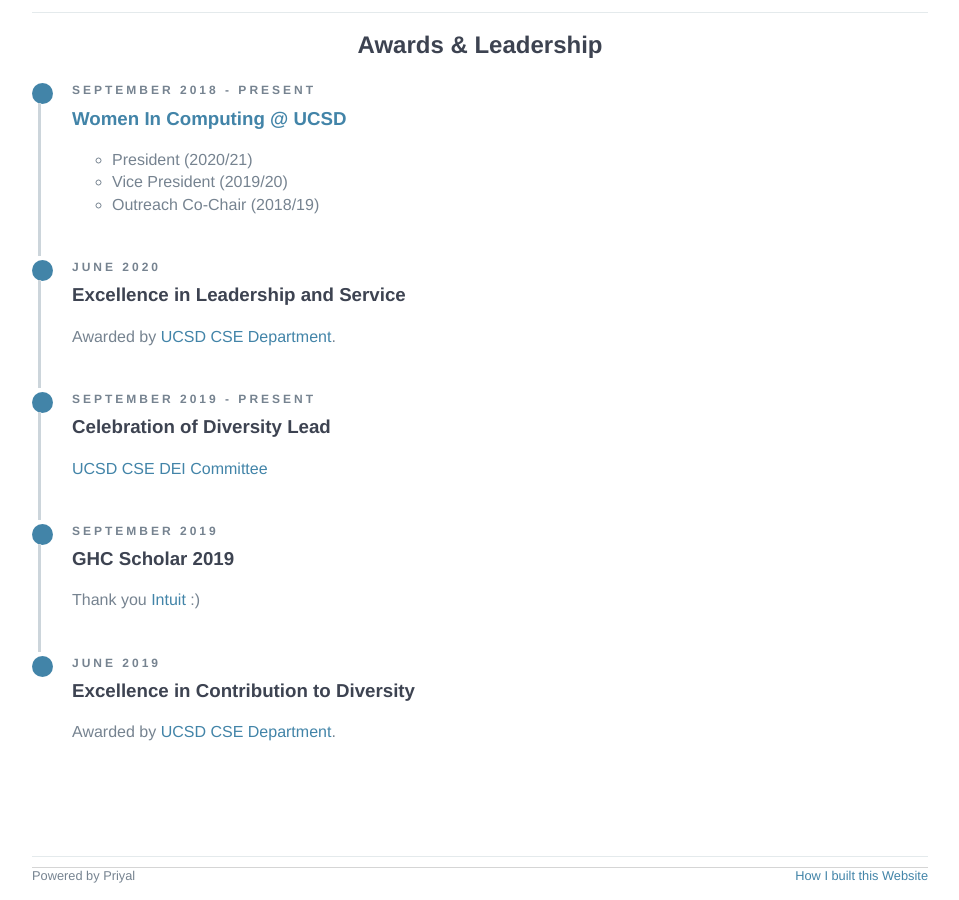
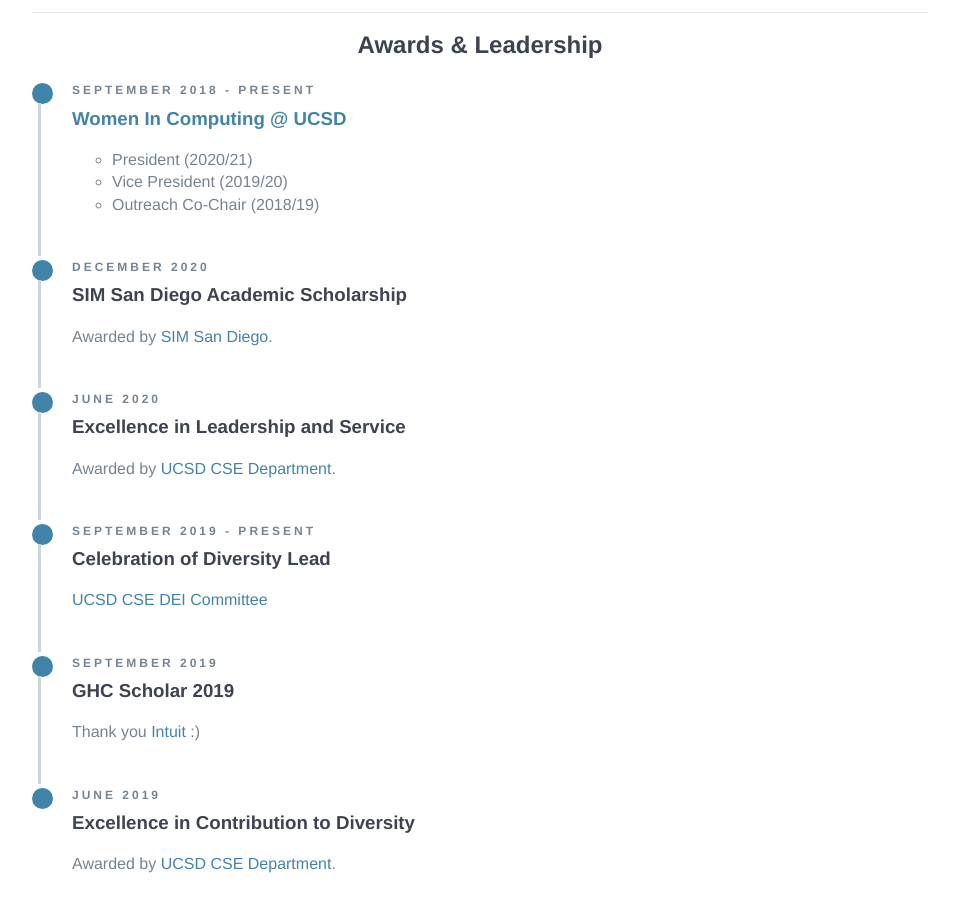
Before and after one commit to p-suneja/p-suneja.github.io, a Jekyll site: the page built from index.html, in a window 1280 px wide and 900 px high, scrolled down 2921 px. Shown: the whole window, without its empty margins (160-1119 px from the left). Built offline with Jekyll 4.4.1, drawn with Linux system fonts in a browser that asks for light colours; nearby versions of some CDN libraries.

Commit message:
Update index.html

```diff
--- a/index.html
+++ b/index.html
@@ -244,6 +244,16 @@ title: Priyal Suneja
                             </ul>
                         </div>
                     </li>
+		<li class="timeline-item">
+                        <div class="timeline-info">
+                            <span>December 2020</span>
+                        </div>
+                        <div class="timeline-marker"></div>
+                        <div class="timeline-content">
+                            <h3 class="timeline-title">SIM San Diego Academic Scholarship</h3>
+				Awarded by <a href="https://chapter.simnet.org/sandiego/home" target="_blank">SIM San Diego</a>.
+                        </div>
+                    </li>
 		  <li class="timeline-item">
                         <div class="timeline-info">
                             <span>June 2020</span>
```
